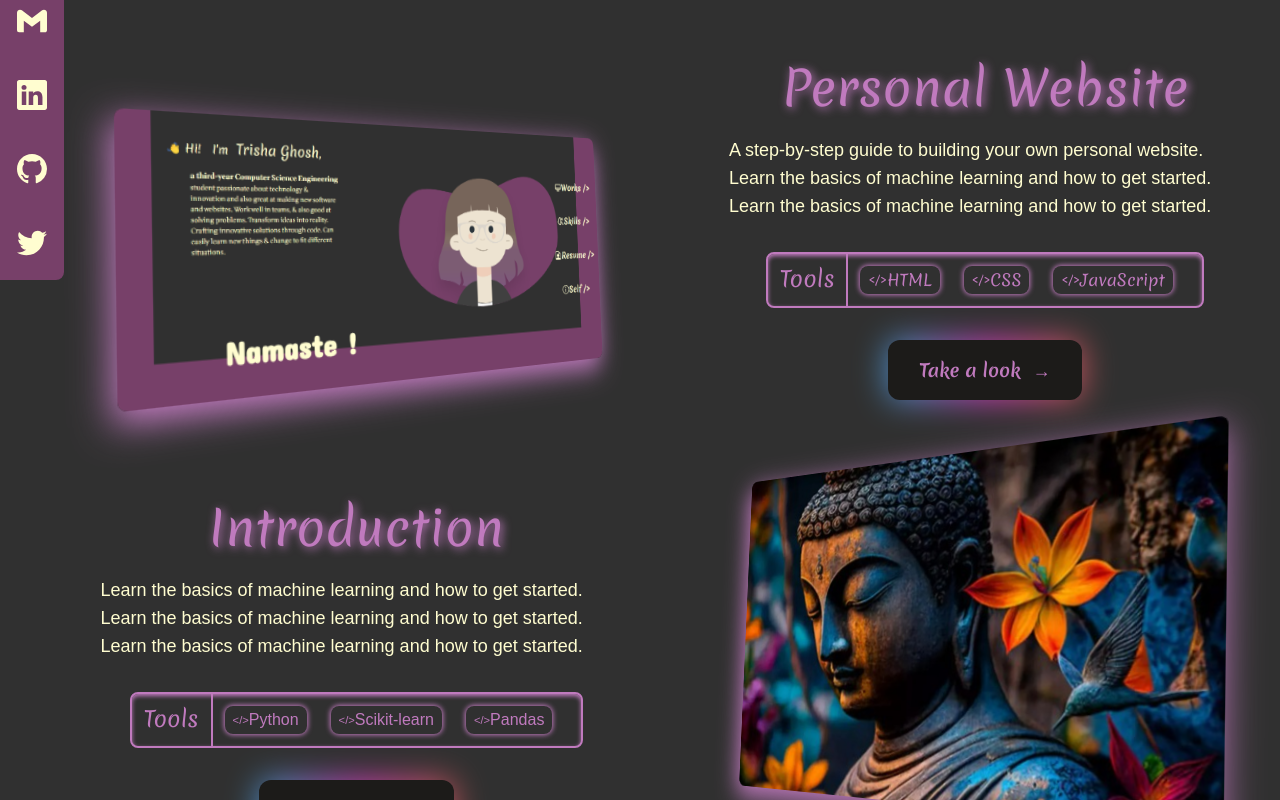
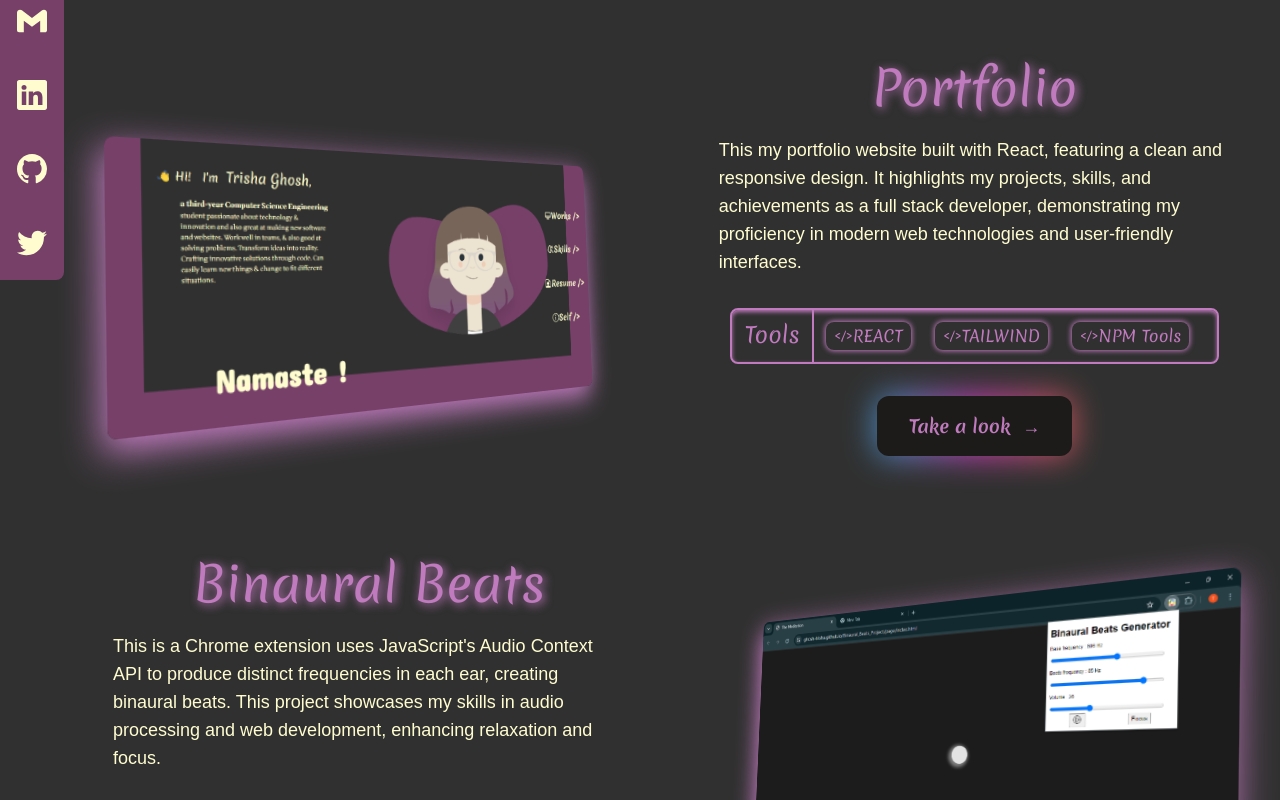
Before and after one commit to ghosh-trisha/Portfolio, a React (Vite) app: page /works in a window 1280 px wide. Shown: the part 320-1120 px from the top of the page. Built offline with nearby package versions, Linux system fonts and the light colour scheme; a web font is replaced by a local one.

Commit message:
commited

```diff
--- a/public/projects.json
+++ b/public/projects.json
@@ -1,16 +1,18 @@
-[
+
+
+  [
     {
-      "title": "Personal Website",
-      "description": "A step-by-step guide to building your own personal website. Learn the basics of machine learning and how to get started. Learn the basics of machine learning and how to get started.",
-      "link": "https://bimanthecoderboy.netlify.app",
+      "title": "Portfolio",
+      "description": "This my portfolio website built with React, featuring a clean and responsive design. It highlights my projects, skills, and achievements as a full stack developer, demonstrating my proficiency in modern web technologies and user-friendly interfaces.",
+      "link": "https://trishaghosh.netlify.app",
       "pic": "/images/work/portfolio.png",
-      "tools": ["HTML", "CSS", "JavaScript"]
+      "tools": ["REACT", "TAILWIND", "NPM Tools"]
     },
     {
-      "title": "Introduction",
-      "description": "Learn the basics of machine learning and how to get started. Learn the basics of machine learning and how to get started. Learn the basics of machine learning and how to get started.",
+      "title": "Binaural Beats",
+      "description": "This is a Chrome extension uses JavaScript's Audio Context API to produce distinct frequencies in each ear, creating binaural beats. This project showcases my skills in audio processing and web development, enhancing relaxation and focus.",
       "link": "https://bimanthecoderboy.netlify.app",
-      "pic": "/images/work/buddha.jpeg",
-      "tools": ["Python", "Scikit-learn", "Pandas"]
+      "pic": "/images/work/beats.png",
+      "tools": ["HTML", "CSS", "JS", "Audio Context"]
     }
   ]
--- a/src/App.jsx
+++ b/src/App.jsx
@@ -34,7 +34,10 @@ function App() {
     <>
     <div className='min-h-screen w-screen'>
       {loading ? (
-        <Loader />
+        <>
+          <CursorFollow />
+          <Loader />
+        </>
       ) :
       (
       <>
```
Also changed, not shown: public/images/work/beats.png (added).
